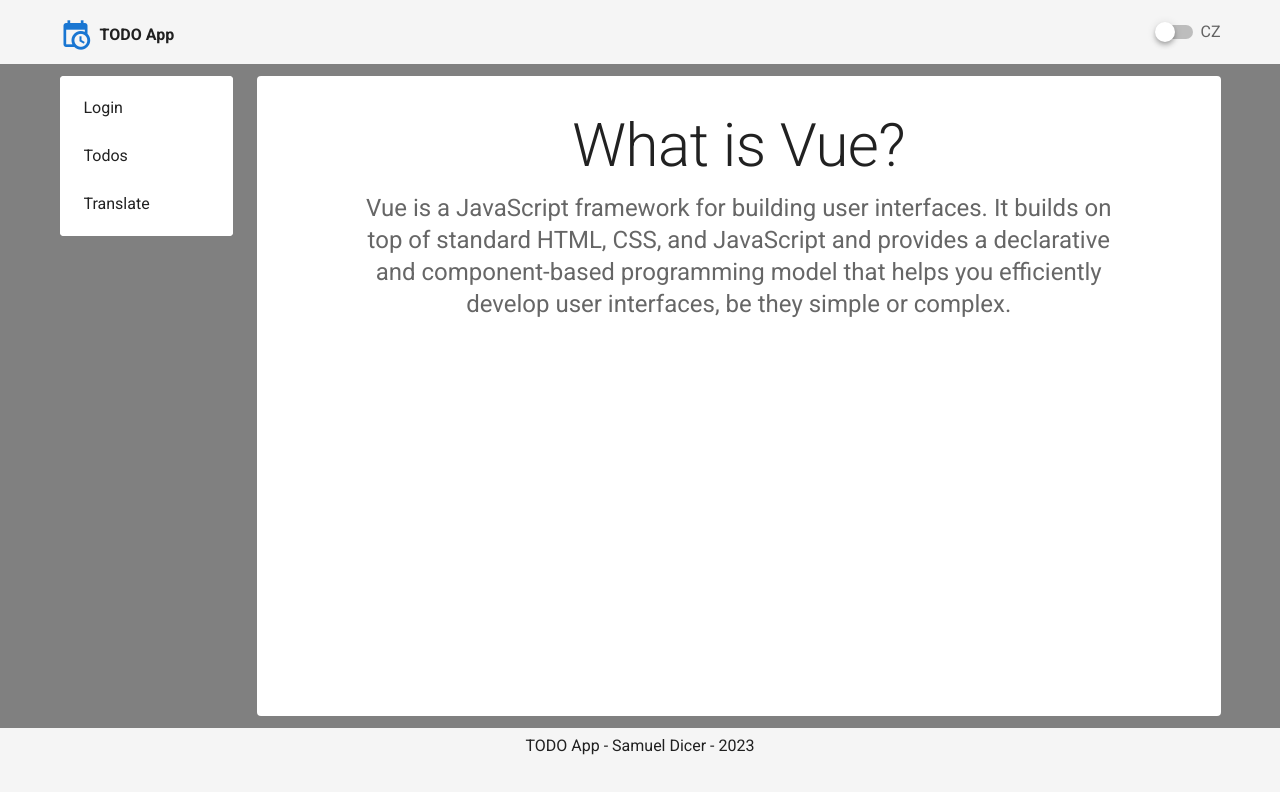
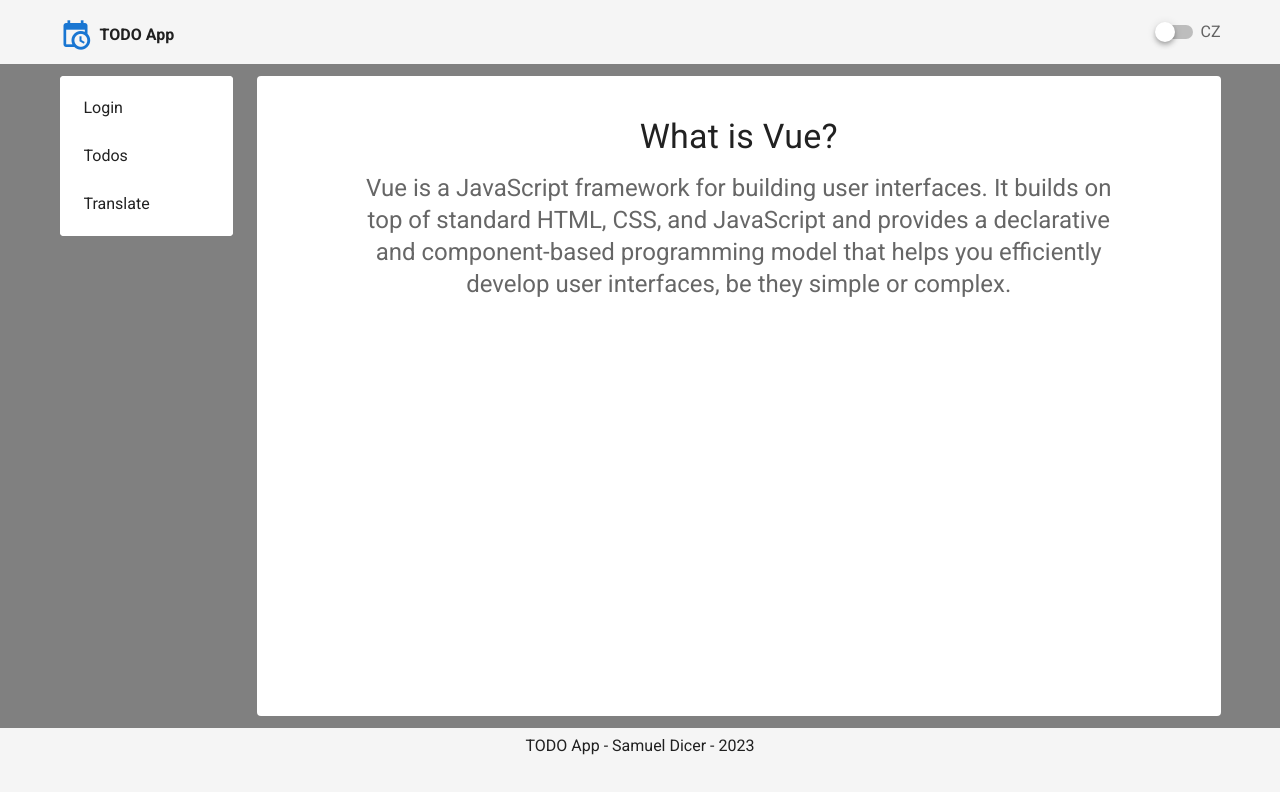
Before and after one commit to samodicer/TodoApp, a Vue app: page /translate in a window 1280 px wide. Shown: the top 792 px of the page. Built offline with nearby package versions, Linux system fonts and the light colour scheme; sample sign-in values are in the browser's storage.

Commit message:
Fixes added
Fixed card width in translate view, fixed error in todos view

```diff
--- a/src/components/TodoDialog.vue
+++ b/src/components/TodoDialog.vue
@@ -58,7 +58,7 @@ export default {
       isFormValid: false,
       rules: {
         required: (value) => !!value || "This field is required",
-        max: (value) => value.length <= 255 || "Max 255 characters",
+        max: (value) => value?.length <= 255 || "Max 255 characters",
       },
     };
   },
--- a/src/views/TranslateView.vue
+++ b/src/views/TranslateView.vue
@@ -1,7 +1,7 @@
 <template>
   <div class="d-flex justify-center pa-6">
-    <v-card width="800" flat>
-      <v-card-title class="justify-center text-h2">{{
+    <v-card max-width="800" flat>
+      <v-card-title class="justify-center text-h4">{{
         $t("vue_title")
       }}</v-card-title>
       <v-card-text class="text-center text-h5">{{
```
